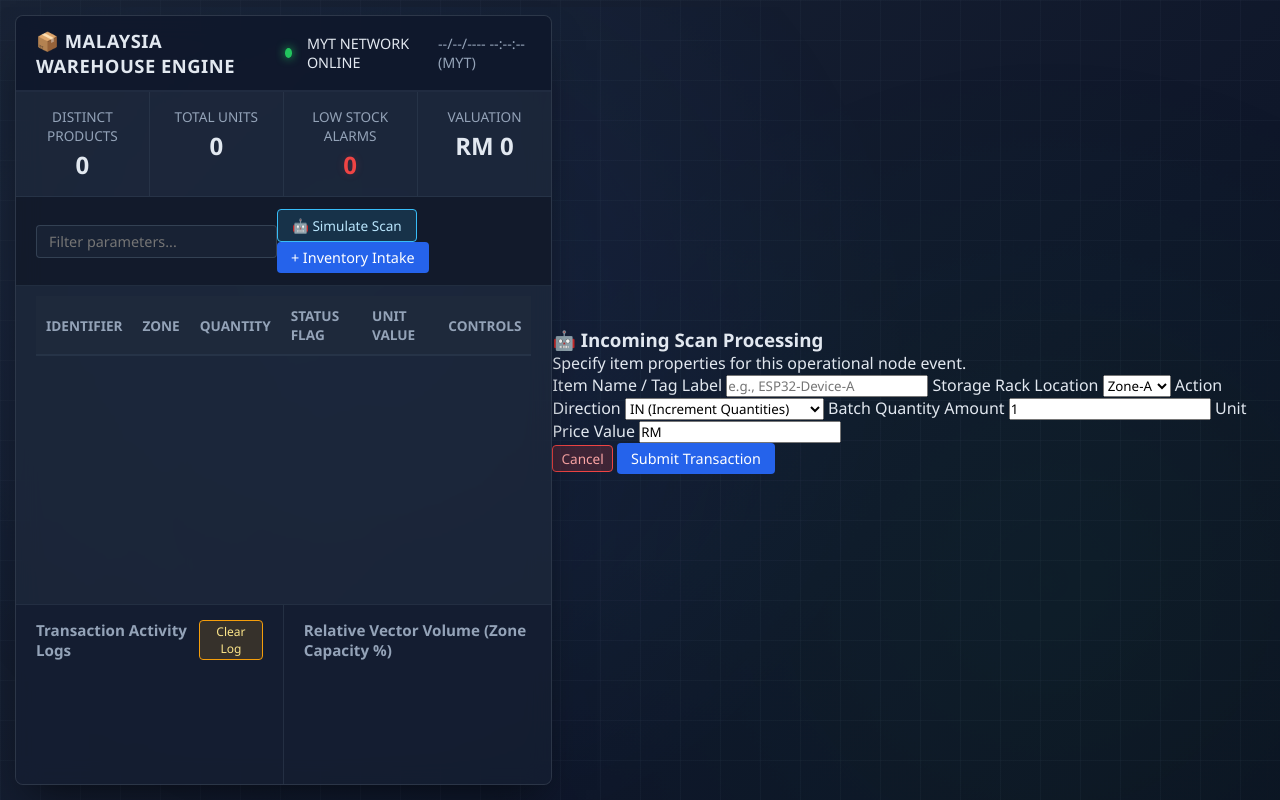
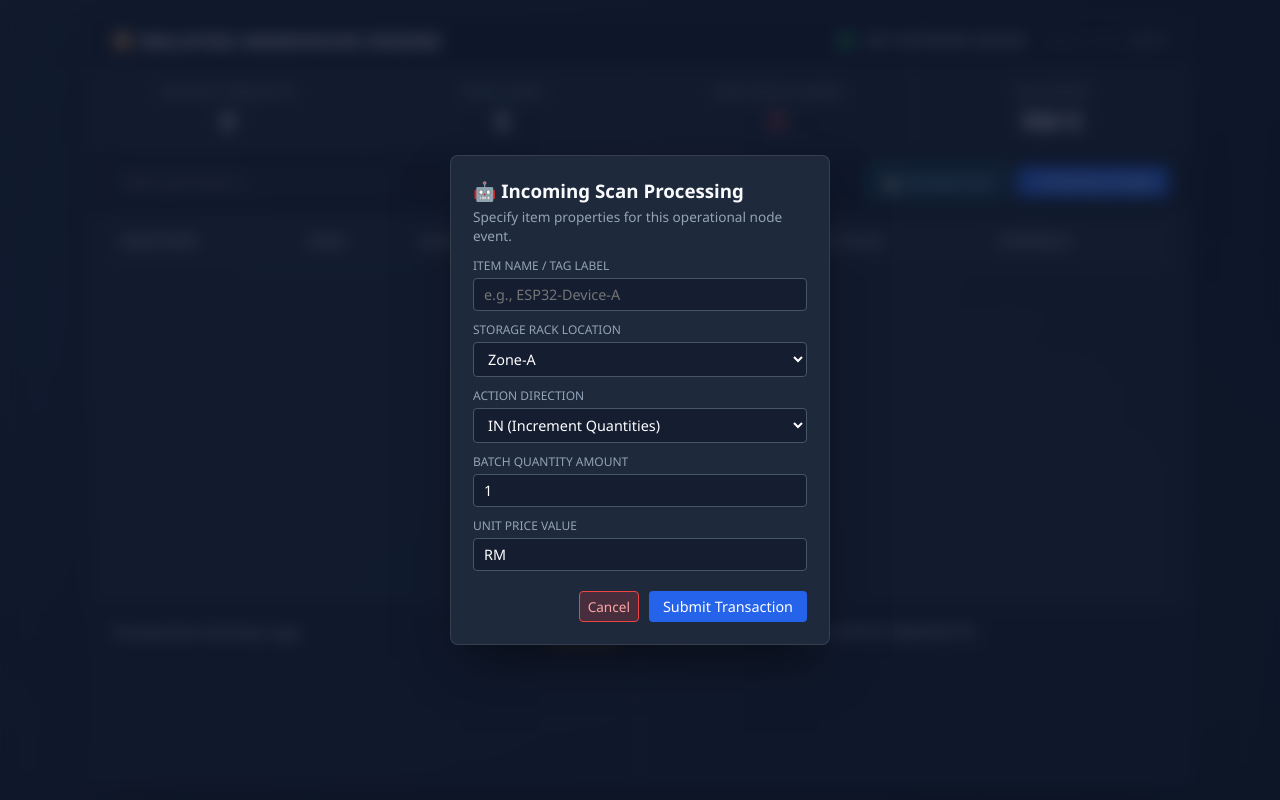
Before and after one commit to alfeezul06-lgtm/iot-tracking-server, a website: page public/index.html in a window 1280 px wide. Both pictures are taken after a click on the button "🤖 Simulate Scan". Drawn offline with Linux system fonts and the light colour scheme; no server answers.

Commit message:
Update style.css

```diff
--- a/public/style.css
+++ b/public/style.css
@@ -299,7 +299,7 @@ body::before {
 }
 
 .chart-row .day {
-  width: 35px;
+  width: 55px;
   font-size: 0.8rem;
   color: #94a3b8;
 }
@@ -313,6 +313,31 @@ body::before {
   box-shadow: 0 0 8px rgba(59, 130, 246, 0.3);
 }
 
+/* --- MODAL POPUP LAYER STYLES --- */
+.modal-overlay {
+  position: fixed;
+  top: 0; left: 0; width: 100vw; height: 100vh;
+  background: rgba(15, 23, 42, 0.7);
+  backdrop-filter: blur(8px);
+  z-index: 999;
+  display: flex; align-items: center; justify-content: center;
+}
+
+.modal-box {
+  background: #1e293b;
+  border: 1px solid rgba(255, 255, 255, 0.1);
+  padding: 22px; border-radius: 8px;
+  width: 100%; max-width: 380px;
+  box-shadow: 0 25px 50px -12px rgba(0, 0, 0, 0.5);
+}
+
+.modal-box h3 { margin-bottom: 4px; color: #f8fafc; }
+.modal-box p { font-size: 0.85rem; color: #94a3b8; margin-bottom: 12px; }
+.modal-box label { display: block; font-size: 0.75rem; text-transform: uppercase; color: #94a3b8; margin-bottom: 4px; margin-top: 10px; }
+.modal-box input, .modal-box select { width: 100%; background: rgba(15, 23, 42, 0.6); border: 1px solid #475569; padding: 6px 10px; border-radius: 4px; color: white; font-size: 0.9rem; }
+.modal-box input:focus, .modal-box select:focus { outline: none; border-color: #38bdf8; }
+.modal-actions { display: flex; justify-content: flex-end; gap: 10px; margin-top: 20px; }
+
 @keyframes techGridPulse {
   0% { background-position: 0px 0px, 0px 0px, 0% 50%; }
   50% { background-position: 0px 0px, 0px 0px, 100% 50%; }
```
